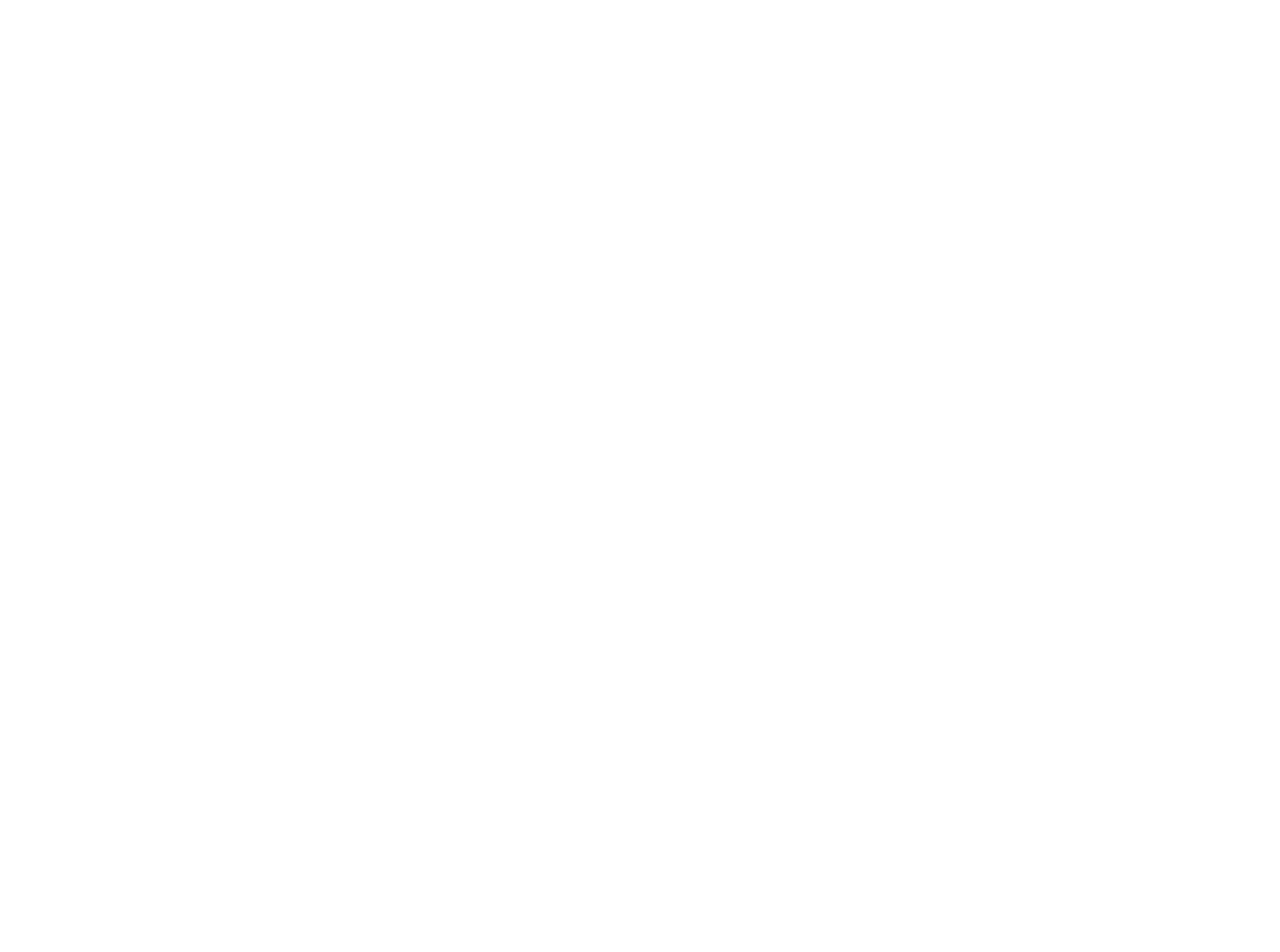
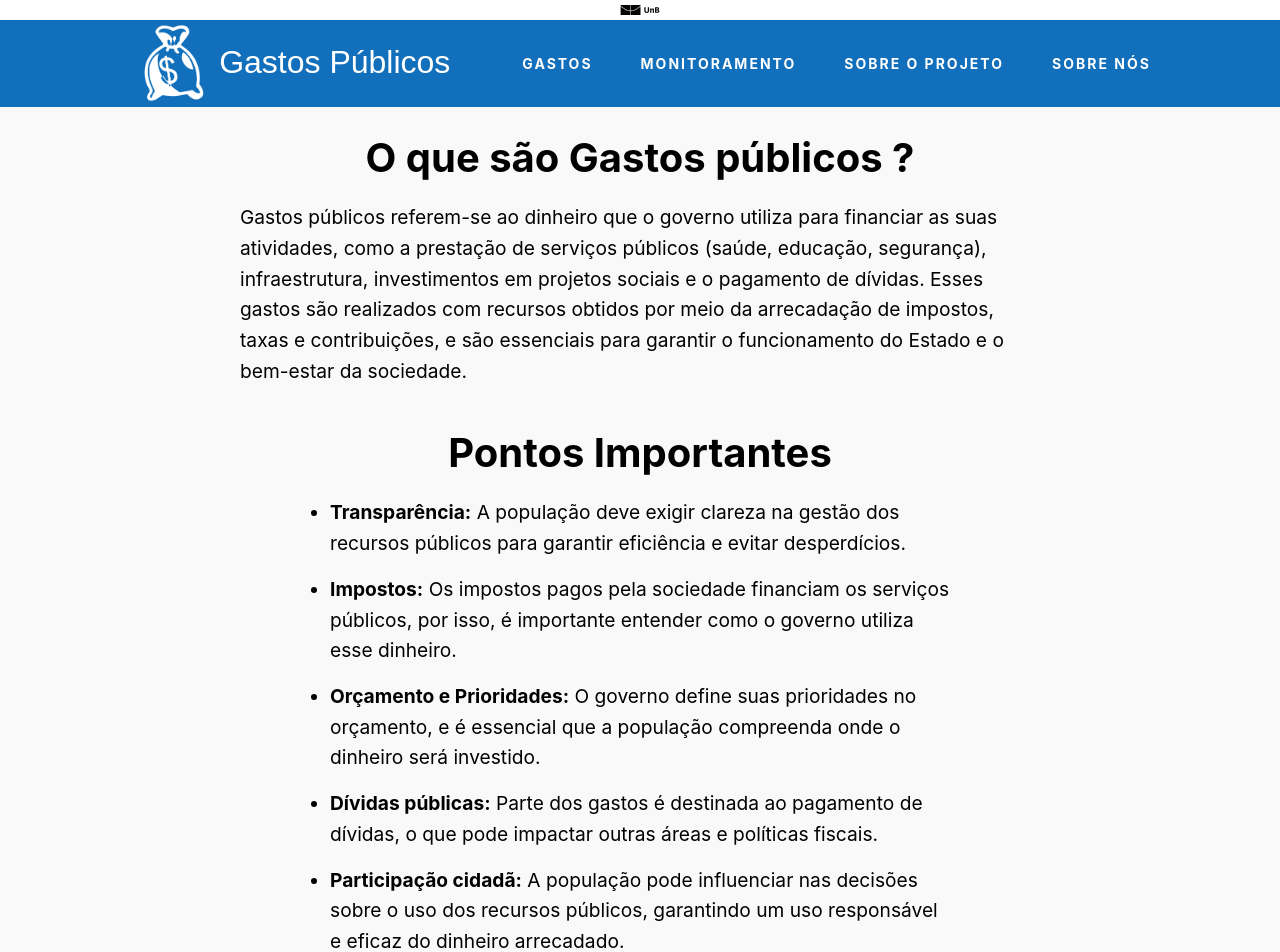
Before and after one commit to ArthurGuilher62/frontend, a React (Create React App) app: page /Gastos in a window 1280 px wide. Before the commit this address had no page. Shown: the top 952 px of the page. Before the commit the page ends 800 px from the top, so only its background shows below. Built offline with nearby package versions, Linux system fonts and the light colour scheme.

Commit message:
Adição da página de Gastos e do Card Gastos

```diff
--- a/src/App.jsx
+++ b/src/App.jsx
@@ -1,6 +1,7 @@
 import React from 'react';
 import { BrowserRouter as Router, Route, Routes } from 'react-router-dom';
 import SobreNos from './SobreNos/SobreNos';
+import Gastos from './Gastos/Gastos';
 import Home from './Home/Home';
 import SobreProjeto from './SobreProjeto/SobreProjeto';
 
@@ -11,6 +12,7 @@
         <Route path="/" element={<Home />} />
         <Route path="/SobreNos" element={<SobreNos />} />
         <Route path="/SobreProjeto" element={<SobreProjeto />} />
+        <Route path="/Gastos" element={<Gastos />} />
       </Routes>
     </Router>
   );
--- /dev/null
+++ b/src/Gastos/Gastos.css
@@ -0,0 +1,44 @@
+.Gastos {
+    display: flex;
+    flex-direction: column;
+    justify-content: left;
+    align-items: center;
+    padding: 0 1.25rem;
+    text-align: left;
+    background-color: #f9f9f9;
+}
+
+.Gastos h1 {
+    font-size: 2.5rem;
+    margin-bottom: 1.25rem;
+    text-align: center;
+}
+
+.Gastos p {
+    font-size: 1.2rem;
+    line-height: 1.6;
+    margin-bottom: 0.9375rem;
+    max-width: 50rem;
+    width: 100%;
+}
+
+.Gastos ul {
+    list-style-type: disc;
+    margin-left: 0;
+    padding-left: 0;
+    font-size: 1.2rem;
+    line-height: 1.6;
+    text-align: left;
+    width: 50%;
+    margin: 0 auto;
+    margin-bottom: 1rem;
+    justify-content: left;
+}
+
+.Gastos ul li {
+    margin-bottom: 0.9375rem;
+    color: black;
+    font-size: 1.2rem;
+    line-height: 1.6;
+    width: 100%;
+}
--- /dev/null
+++ b/src/Gastos/Gastos.jsx
@@ -0,0 +1,37 @@
+import React from 'react';
+import Header from '../components/Header';
+import Footer from '../components/Footer';
+import './Gastos.css';
+
+function Gastos() {
+    return (
+      <div>
+        <Header />
+        <div className="Gastos">
+          <div>
+            <h1>O que são Gastos públicos ?</h1>
+            <p>
+                Gastos públicos referem-se ao dinheiro que o governo utiliza para financiar as suas atividades, como a prestação de serviços públicos (saúde, educação, segurança), infraestrutura, investimentos em projetos sociais e o pagamento de dívidas.
+                Esses gastos são realizados com recursos obtidos por meio da arrecadação de impostos, taxas e contribuições, e são essenciais para garantir o funcionamento do Estado e o bem-estar da sociedade.
+            </p>
+          </div>
+          <div pontos_importantes>
+            <h1>Pontos Importantes</h1>
+            <ul>
+                <li><strong>Transparência:</strong> A população deve exigir clareza na gestão dos recursos públicos para garantir eficiência e evitar desperdícios.</li>
+                <li><strong>Impostos:</strong> Os impostos pagos pela sociedade financiam os serviços públicos, por isso, é importante entender como o governo utiliza esse dinheiro.</li>
+                <li><strong>Orçamento e Prioridades:</strong> O governo define suas prioridades no orçamento, e é essencial que a população compreenda onde o dinheiro será investido.</li>
+                <li><strong>Dívidas públicas:</strong> Parte dos gastos é destinada ao pagamento de dívidas, o que pode impactar outras áreas e políticas fiscais.</li>
+                <li><strong>Participação cidadã:</strong> A população pode influenciar nas decisões sobre o uso dos recursos públicos, garantindo um uso responsável e eficaz do dinheiro arrecadado.</li>
+            </ul>
+
+          </div>
+        </div>
+
+        <Footer />
+
+      </div>
+    );
+  }
+
+  export default Gastos;
--- a/src/Home/Home.css
+++ b/src/Home/Home.css
@@ -13,6 +13,6 @@
         justify-content: flex-start;
         margin: 4rem 0;
         justify-content: center;
-    align-items: center;
+        align-items: center;
     }
   }
--- a/src/SobreNos/SobreNos.css
+++ b/src/SobreNos/SobreNos.css
@@ -1,10 +1,9 @@
 .SobreNos {
   display: flex;
   flex-direction: column;
-  justify-content: center;
+  justify-content: left;
   align-items: center;
   padding: 0 1.25rem;          /* Substituído 20px por 1.25rem */
-  min-height: 100vh;
   text-align: left;
   background-color: #f9f9f9;
 }
--- a/src/SobreProjeto/SobreProjeto.css
+++ b/src/SobreProjeto/SobreProjeto.css
@@ -1,12 +1,11 @@
 .SobreProjeto {
     display: flex;                /* Ativa o Flexbox */
     flex-direction: column;       /* Organiza os itens na direção vertical */
-    justify-content: center;      /* Centraliza o conteúdo verticalmente */
+    justify-content: left;      /* Centraliza o conteúdo verticalmente */
     align-items: center;          /* Centraliza o conteúdo horizontalmente */
     padding: 0 1.25rem;           /* Substituído 20px por 1.25rem */
-    min-height: 100vh;            /* Garante que a altura mínima ocupe toda a tela */
     text-align: left;             /* Alinha o texto à esquerda */
-    background-color: #f9f9f9;    /* Cor de fundo (opcional) */
+    background-color: #f9f9f9;
 }
 
 .SobreProjeto h1 {
--- a/src/components/CardUlti/CardUlti.jsx
+++ b/src/components/CardUlti/CardUlti.jsx
@@ -8,7 +8,7 @@
         <h2 class="title_box">Título</h2>
         <div className='data_valor'>
             <p class="value_box">data: dd/mm/aaaa</p>
-            <p class="value_box">valor: R$1.500,00</p>
+            <p class="value_box">valor: R$0.000,00</p>
         </div>
         <div className="linha_box"></div>
         <p class="content_box">
--- a/src/components/Footer.jsx
+++ b/src/components/Footer.jsx
@@ -12,7 +12,7 @@
         <div id="title_footer">Gastos Públicos</div>
     </div>
     <ul className="navigation__footer">
-        <li><a className="navigation__footerLink" href="" target="_blank" rel="noopener noreferrer">Gastos</a></li>
+        <li><a className="navigation__footerLink" href="/Gastos" target="_blank" rel="noopener noreferrer">Gastos</a></li>
         <li><a className="navigation__footerLink" href="" target="_blank" rel="noopener noreferrer">Monitoramento</a></li>
         <li><a className="navigation__footerLink" href="/SobreProjeto" target="_blank" rel="noopener noreferrer">Sobre o projeto</a></li>
         <li><a className="navigation__footerLink" href="/SobreNos" target="_blank" rel="noopener noreferrer">Sobre nós</a></li>
--- a/src/components/Header.jsx
+++ b/src/components/Header.jsx
@@ -13,7 +13,7 @@
           <div id="title">Gastos Públicos</div>
         </div>
         <ul className="navigation">
-          <li><a className="navigation__link" href="" target="_blank" rel="noopener noreferrer">Gastos</a></li>
+          <li><a className="navigation__link" href="/Gastos" target="_blank" rel="noopener noreferrer">Gastos</a></li>
           <li><a className="navigation__link" href="" target="_blank" rel="noopener noreferrer">Monitoramento</a></li>
           <li><a className="navigation__link" href="/SobreProjeto" target="_blank" rel="noopener noreferrer">Sobre o projeto</a></li>
           <li><a className="navigation__link" href="/SobreNos" target="_blank" rel="noopener noreferrer">Sobre nós</a></li>
```
